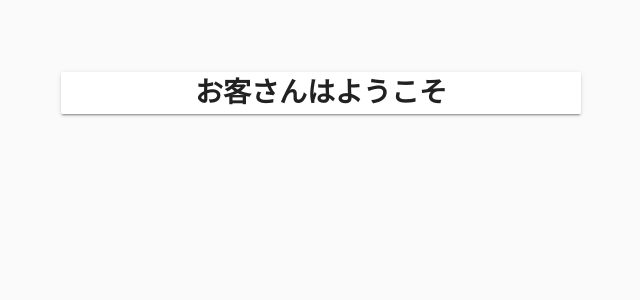
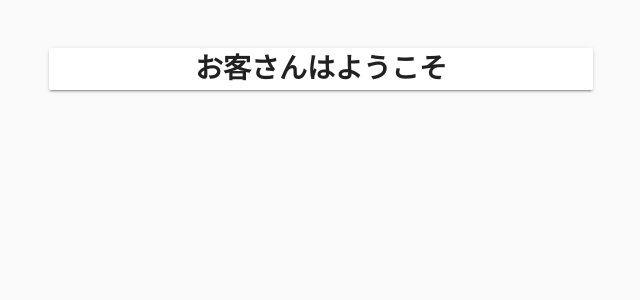
Before and after one commit to guiconti/quartz, a Vue app: page / in a window 1280 px wide. Shown: the top 300 px of the page, without its empty margins (319-959 px from the left). Built offline with nearby package versions, Linux system fonts and the light colour scheme; a web font is replaced by a local one; what vue-async-computed, vue-cookie, vue-resource would draw is missing.

Commit message:
Remove container from content

```diff
--- a/src/components/shared/Content.vue
+++ b/src/components/shared/Content.vue
@@ -1,9 +1,7 @@
 <template>
   <v-content>
     <app-navmenu/>
-    <v-container fluid>
-      <router-view/>
-    </v-container>
+    <router-view/>
     <app-footer/>
   </v-content>
 </template>
```
